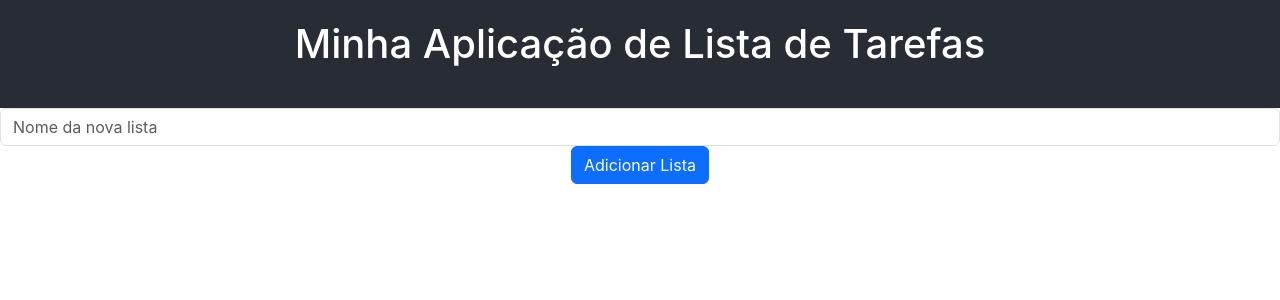
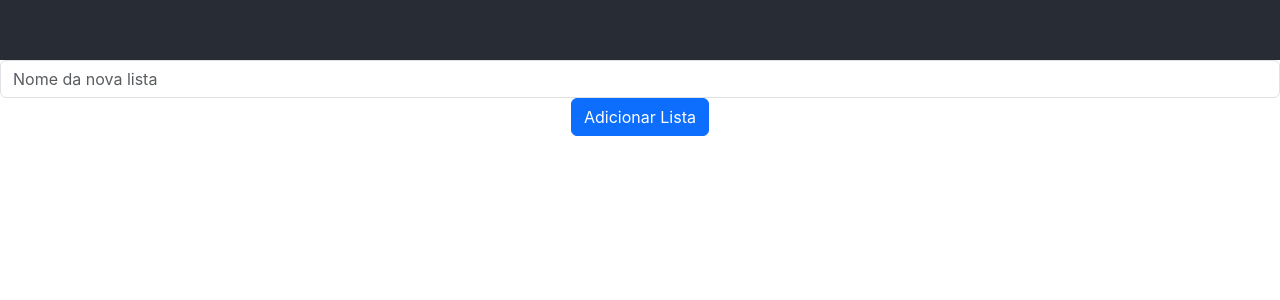
Before and after one commit to rodloiola/ProjetoToDoList, a React (Create React App) app in the folder frontend/: page / in a window 1280 px wide. Shown: the top 300 px of the page. Built offline with nearby package versions, Linux system fonts and the light colour scheme.

Commit message:
Update App.js

```diff
--- a/frontend/src/App.js
+++ b/frontend/src/App.js
@@ -6,7 +6,6 @@ const App = () => {
   return (
     <div className="App">
       <header className="App-header">
-        <h1>Minha Aplicação de Lista de Tarefas</h1>
         <div style={{ marginBottom: '20px' }}></div> {/* Espaço entre título e componente ListaListas */}
       </header>
       <main>
```
